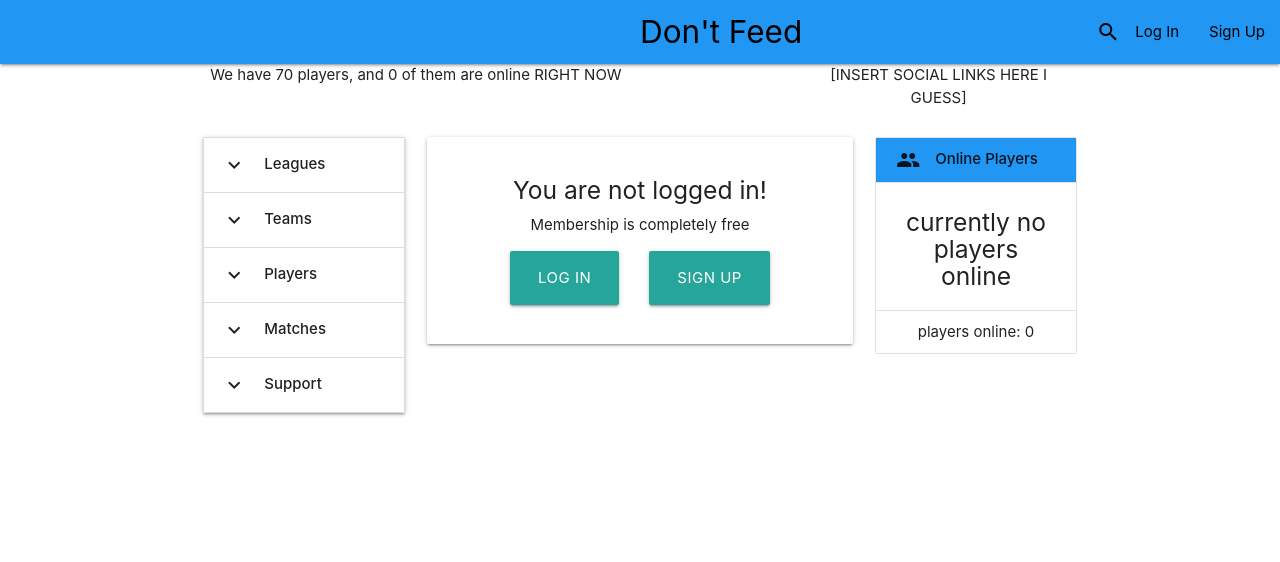
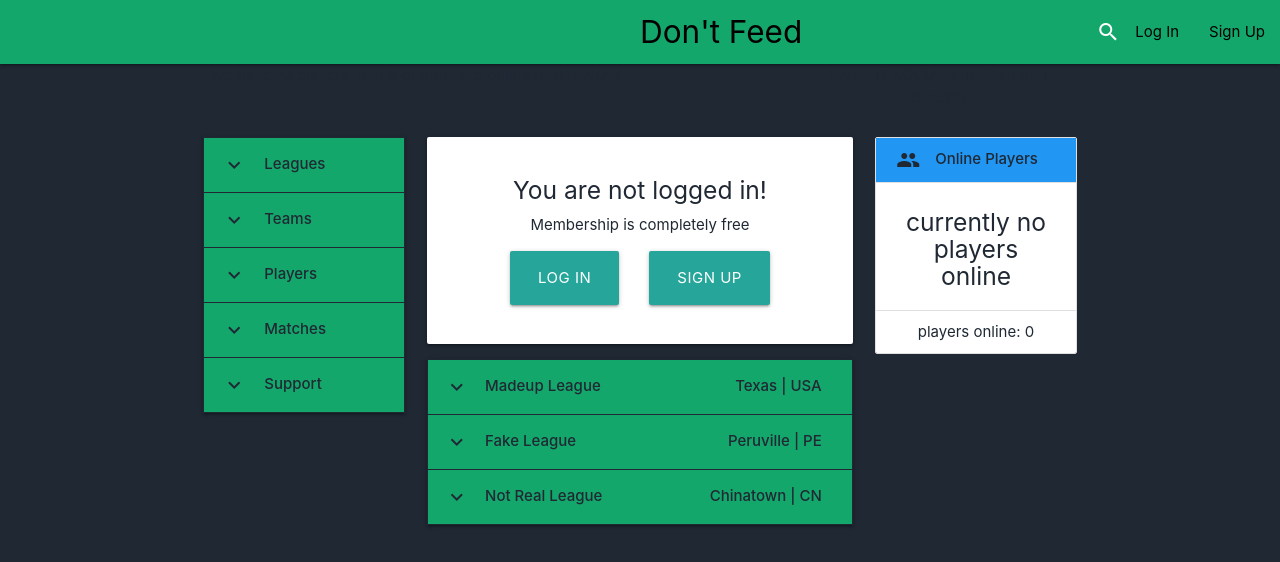
Before and after one commit to innominate-software/DontFeedAPI, a React (Create React App) app in the folder frontend/: page / in a window 1280 px wide. Shown: the top 562 px of the page. Built offline with nearby package versions, Linux system fonts and the light colour scheme.

Commit message:
updates made to color stuff

```diff
--- a/frontend/public/index.html
+++ b/frontend/public/index.html
@@ -42,5 +42,6 @@
       To create a production bundle, use `npm run build` or `yarn build`.
     -->
     <script src="https://cdnjs.cloudflare.com/ajax/libs/materialize/1.0.0/js/materialize.min.js"></script>
+    <script src="https://kit.fontawesome.com/db2973e766.js" crossorigin="anonymous"></script>
   </body>
 </html>
--- a/frontend/src/components/Home/HomePage.jsx
+++ b/frontend/src/components/Home/HomePage.jsx
@@ -19,9 +19,9 @@ class HomePage extends React.Component {
 
     render() {
         return (
-            <div>
+            <div class="app-container" >
                 <nav>
-                    <div className="nav-wrapper blue black-text">
+                    <div className="nav-wrapper nav-bar-container">
                         <a href="/" className="brand-logo left black-text">Don't Feed</a>
                         <ul id="nav-mobile" className="right hide-on-med-and-down">
                             <li><i className="material-icons">search</i></li>
@@ -39,31 +39,31 @@ class HomePage extends React.Component {
                         <div className="col s3">
                             <ul className="collapsible">
                                 <li>
-                                    <div className="collapsible-header">
+                                    <div className="collapsible-header green-background">
                                         <i className="material-icons">expand_more</i><strong>Leagues</strong>
                                     </div>
                                     <div className="collapsible-body"><span>Lorem ipsum dolor sit amet.</span></div>
                                 </li>
                                 <li>
-                                    <div className="collapsible-header">
+                                    <div className="collapsible-header green-background">
                                         <i className="material-icons">expand_more</i><strong>Teams</strong>
                                     </div>
                                     <div className="collapsible-body"><span>Lorem ipsum dolor sit amet.</span></div>
                                 </li>
                                 <li>
-                                    <div className="collapsible-header">
+                                    <div className="collapsible-header green-background">
                                         <i className="material-icons">expand_more</i><strong>Players</strong>
                                     </div>
                                     <div className="collapsible-body"><span>Lorem ipsum dolor sit amet.</span></div>
                                 </li>
                                 <li>
-                                    <div className="collapsible-header">
+                                    <div className="collapsible-header green-background">
                                         <i className="material-icons">expand_more</i><strong>Matches</strong>
                                     </div>
                                     <div className="collapsible-body"><span>Lorem ipsum dolor sit amet.</span></div>
                                 </li>
                                 <li>
-                                    <div className="collapsible-header">
+                                    <div className="collapsible-header green-background">
                                         <i className="material-icons">expand_more</i><strong>Support</strong>
                                     </div>
                                     <div className="collapsible-body"><span>Lorem ipsum dolor sit amet.</span></div>
@@ -76,16 +76,54 @@ class HomePage extends React.Component {
                                     <h5>You are not logged in!</h5>
                                     Membership is completely free
                                     <div>
-                                            <a href="/login" className="waves-effect waves-light btn-large" style={{margin: '1rem'}}>Log In</a>
-                                            <a href="/register" className="waves-effect waves-light btn-large" style={{margin: '1rem'}}>Sign Up</a>
+                                        <a href="/login" className="waves-effect waves-light btn-large" style={{ margin: '1rem' }}>Log In</a>
+                                        <a href="/register" className="waves-effect waves-light btn-large" style={{ margin: '1rem' }}>Sign Up</a>
                                     </div>
                                 </span>
                             </div>
+
+                            <ul className="collapsible">
+                                <li>
+                                    <div className="collapsible-header green-background">
+                                        <i className="material-icons">expand_more</i>
+                                        <div class="league-header-container">
+                                            <strong class="league-header-title">Madeup League</strong>
+                                            <strong class="league-header-location">Texas | USA</strong>
+                                        </div>
+
+                                    </div>
+                                    <div className="collapsible-body"><span>Lorem ipsum dolor sit amet.</span></div>
+                                </li>
+                                <li>
+                                    <div className="collapsible-header green-background">
+                                        <i className="material-icons">expand_more</i>
+                                        <div class="league-header-container">
+                                            <strong class="league-header-title">Fake League</strong>
+                                            <strong class="league-header-location">Peruville | PE</strong>
+                                        </div>
+
+                                    </div>
+                                    <div className="collapsible-body"><span>Lorem ipsum dolor sit amet.</span></div>
+                                </li>
+                                <li>
+                                    <div className="collapsible-header green-background">
+                                        <i className="material-icons">expand_more</i>
+                                        <div class="league-header-container">
+                                            <strong class="league-header-title">Not Real League</strong>
+                                            <strong class="league-header-location">Chinatown | CN</strong>
+                                        </div>
+
+                                    </div>
+                                    <div className="collapsible-body"><span>Lorem ipsum dolor sit amet.</span></div>
+                                </li>
+
+                            </ul>
+
                         </div>
                         <div className="col s3">
                             <ul className="collection">
-                                <li className="collection-item blue" style={{display: "flex"}}>
-                                    <i className="material-icons" style={{marginRight: 1 + 'rem'}}>people</i><strong>Online Players</strong>                                </li>
+                                <li className="collection-item blue" style={{ display: "flex" }}>
+                                    <i className="material-icons" style={{ marginRight: 1 + 'rem' }}>people</i><strong>Online Players</strong>                                </li>
                                 <li className="collection-item"><h5>currently no players online</h5></li>
                                 <li className="collection-item">players online: 0</li>
                             </ul>
--- a/frontend/src/index.css
+++ b/frontend/src/index.css
@@ -5,9 +5,49 @@ body {
     sans-serif;
   -webkit-font-smoothing: antialiased;
   -moz-osx-font-smoothing: grayscale;
+  color: #1f2833;
 }
 
 code {
   font-family: source-code-pro, Menlo, Monaco, Consolas, 'Courier New',
     monospace;
 }
+
+.app-container {
+  background: #1f2833;
+  min-height: 100vh;
+}
+
+.nav-bar-container {
+  background: #14A76B;
+}
+
+.green-background {
+  background: #14A76B !important;
+}
+
+.league-header-container {
+  width: 100%;
+}
+
+.league-header-title {
+  float: left;
+}
+
+.league-header-location {
+  float: right;
+  padding-right: 15px;
+}
+
+/* ---------------------------------------------------------------------------------------- */
+
+.collapsible-header {
+  border-bottom: 1px solid #1f2833 !important;
+}
+
+.collapsible {
+  border-top: 1px solid transparent !important;
+  border-right: 1px solid transparent !important;
+  border-left: 1px solid transparent !important;
+  margin: .5rem 0 1rem 0;
+}
```
